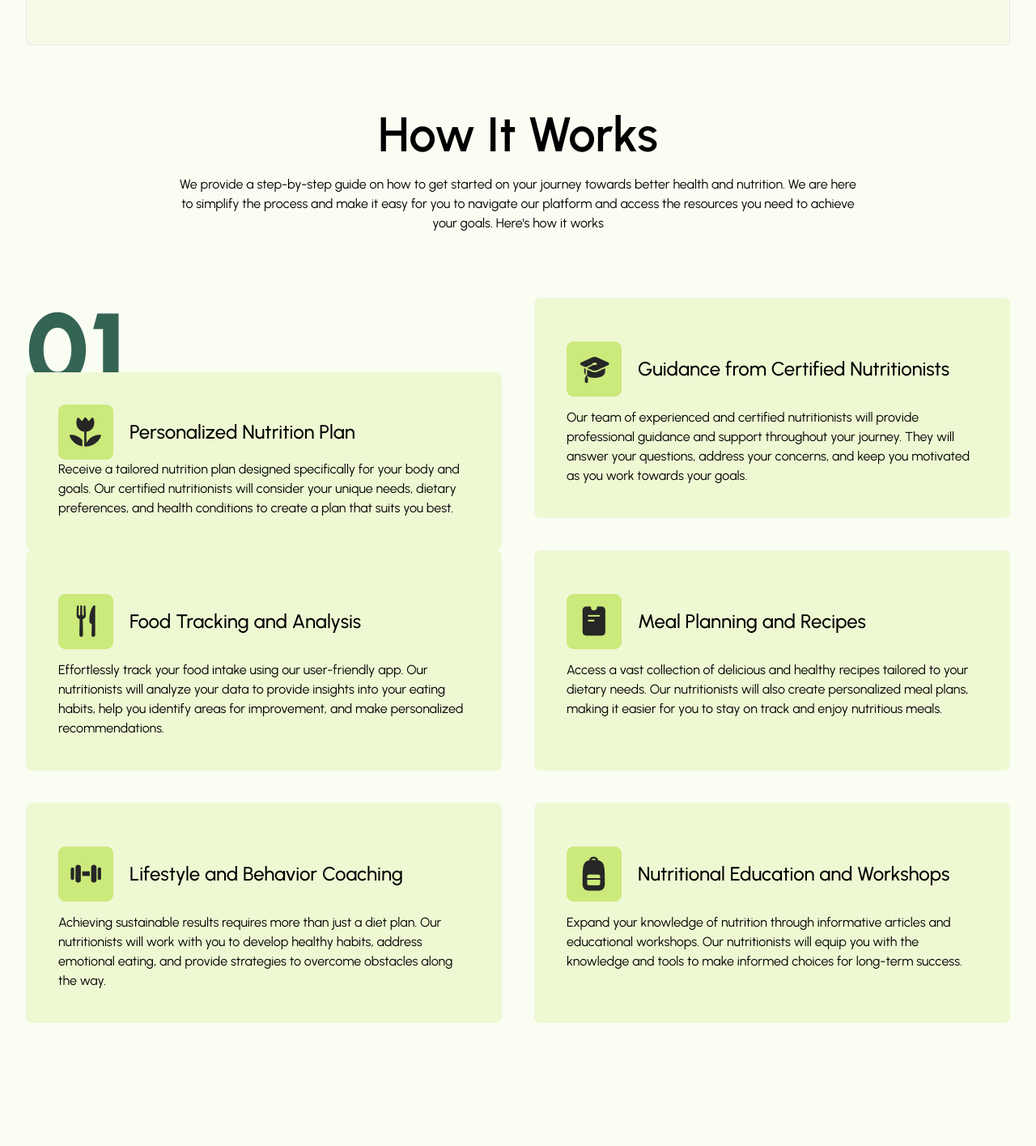
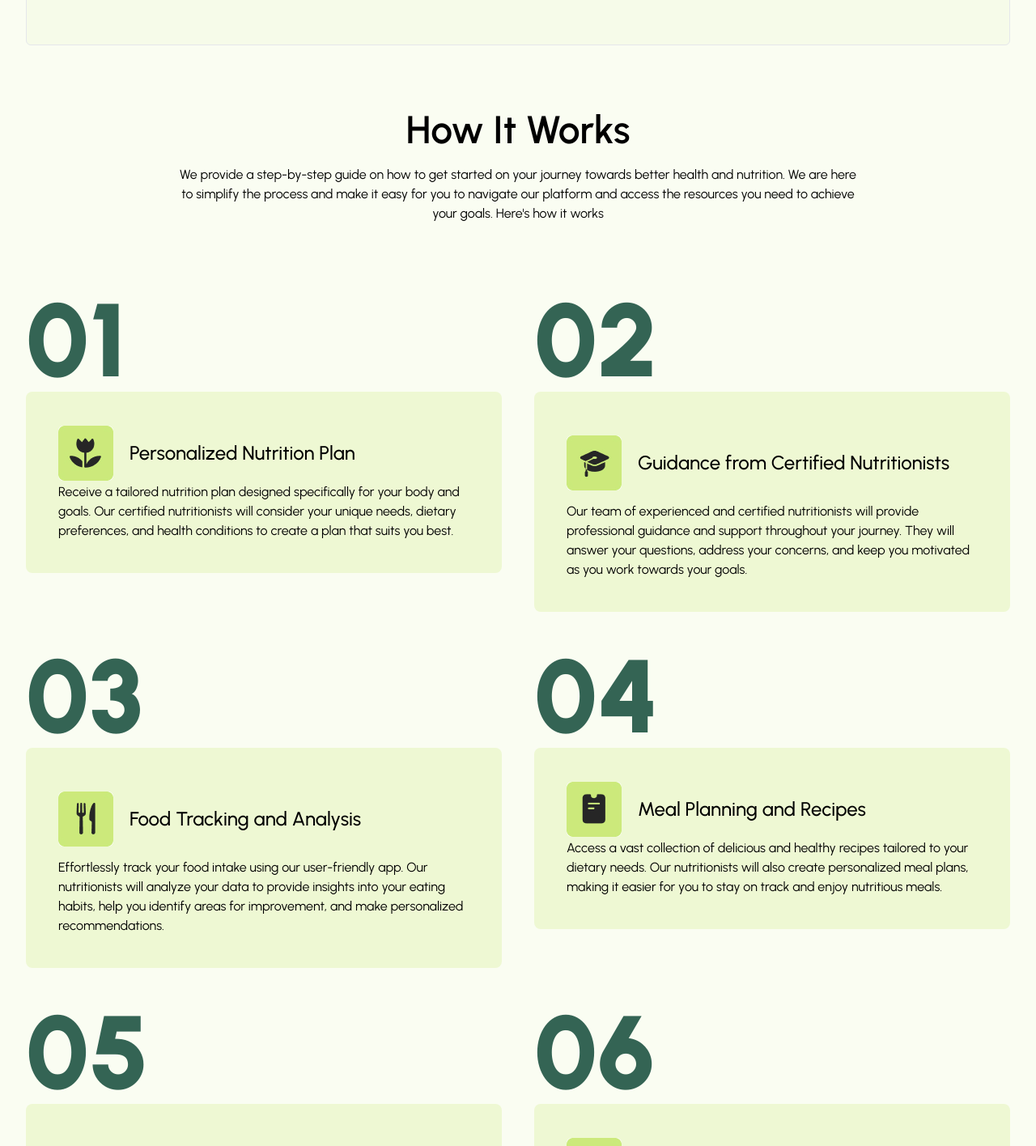
Before and after one commit to Barsheyr/arsheyrnuttition, a React (Vite) app: page /process in a window 1280 px wide. Shown: the part 900-2316 px from the top of the page at 81% size. Built offline with nearby package versions, Linux system fonts and the light colour scheme.

Commit message:
new push

```diff
--- a/src/components/AboutPage/OurStory.jsx
+++ b/src/components/AboutPage/OurStory.jsx
@@ -5,7 +5,7 @@ const OurStory = () => {
   return (
     <div className="bg-green95 py-20 mt-20 font-primary">
       <div className="text-center lg:px-20 space-y-5">
-        <h1 className="text-6xl font-bold"> Our Story </h1>
+        <h1 className="text-5xl font-bold"> Our Story </h1>
         <p>
           Welcome to Nutritionist, your partner in achieving optimal health
           through personalized nutrition coaching. Our certified nutritionists
--- a/src/components/TeamMembers/Tabs.jsx
+++ b/src/components/TeamMembers/Tabs.jsx
@@ -105,7 +105,7 @@ const Tabs = () => {
               activeTab === tab.id && (
                 <div
                   key={tab.id}
-                  className="text-gray-700 grid lg:grid-cols-4 grid-cols-2 gap-20"
+                  className="text-gray-700 grid lg:grid-cols-4 grid-cols-1 gap-20"
                 >
                   <div className="relative">
                     <img src={tab.Img1} alt="" className="" />
--- a/src/pages/AboutPage.jsx
+++ b/src/pages/AboutPage.jsx
@@ -37,7 +37,7 @@ const AboutPage = () => {
       <AboutAchievement />
 
       {/* call to action */}
-      <div className="bg-green90 lg:p-20 p-10 rounded-lg">
+      <div className="bg-green90 lg:p-20 p-10 rounded-lg mb-20 ">
         <div className="flex lg:flex-row flex-col lg:items-center items-start justify-between">
           <div className="flex flex-col gap-5">
             <h1 className="text-3xl font-semibold">
--- a/src/pages/ProcessPage.jsx
+++ b/src/pages/ProcessPage.jsx
@@ -6,11 +6,11 @@ const ProcessPage = () => {
   return (
     <section className="align-element font-primary">
       <div>
-        <div className="mt-20 flex flex-col text-center items-center space-y-10 py-20 bg-green95 p-10 border rounded-md bg-over">
+        <div className="mt-20 flex flex-col text-center items-center space-y-10 py-20 bg-green95 lg:px-10 px-5 border rounded-md bg-over">
           <div className="bg-overview">
             <img src={TeamIcon} alt="" />
           </div>
-          <h1 className="text-5xl font-bold">
+          <h1 className="lg:text-5xl text-3xl font-bold">
             Your Journey to Health and Wellness
           </h1>
           <p>
@@ -26,7 +26,7 @@ const ProcessPage = () => {
 
       <div className="py-20">
         <div className="text-center space-y-5">
-          <h1 className="text-6xl font-semibold"> How It Works </h1>
+          <h1 className="lg:text-5xl text-3xl font-semibold"> How It Works </h1>
           <p className="lg:px-[15%]">
             We provide a step-by-step guide on how to get started on your
             journey towards better health and nutrition. We are here to simplify
@@ -65,24 +65,26 @@ const ProcessPage = () => {
                 <div key={id}>
                   <div className="grid lg:grid-cols-2 gap-10 py-20">
                     {/* 1 */}
-                    <div className="relative">
+                    <div>
                       <h1 className="text-9xl font-black text-darkGreen30">
-                        {" "}
                         01
                       </h1>
-                      <div className="bg-green90 p-10 rounded-lg grid grid-rows- absolute -bottom-10">
+                      <div className="bg-green90 p-10 rounded-lg grid grid-rows-2">
                         <div className="flex items-center gap-5">
                           <img src={cardOnePic} alt="" className="rounded-md" />
                           <h3 className="text-grey15 font-medium text-2xl">
                             {cardOneT}
                           </h3>
                         </div>
-
-                        <p> {cardOneP} </p>
+                        <p className=""> {cardOneP} </p>
                       </div>
                     </div>
 
                     {/* 2 */}
+                    <div>
+                      <h1 className="text-9xl font-black text-darkGreen30">
+                        02
+                      </h1>
                       <div className="bg-green90 p-10 rounded-lg grid grid-rows-2">
                         <div className="flex items-center gap-5">
                           <img src={cardTwoPic} alt="" className="rounded-md" />
@@ -90,42 +92,74 @@ const ProcessPage = () => {
                             {cardTwoT}
                           </h3>
                         </div>
-
                         <p> {cardTwoP} </p>
                       </div>
+                    </div>
+
                     {/* 3 */}
+                    <div>
+                      <h1 className="text-9xl font-black text-darkGreen30">
+                        03
+                      </h1>
                       <div className="bg-green90 p-10 rounded-lg grid grid-rows-2">
                         <div className="flex items-center gap-5">
-                        <img src={cardThreePic} alt="" className="rounded-md" />
+                          <img
+                            src={cardThreePic}
+                            alt=""
+                            className="rounded-md"
+                          />
                           <h3 className="text-grey15 font-medium text-2xl">
                             {cardThreeT}
                           </h3>
                         </div>
+                        <p className=""> {cardThreeP} </p>
+                      </div>
+                    </div>
 
-                      <p> {cardThreeP} </p>
-                    </div>
                     {/* 4 */}
+                    <div>
+                      <h1 className="text-9xl font-black text-darkGreen30">
+                        04
+                      </h1>
                       <div className="bg-green90 p-10 rounded-lg grid grid-rows-2">
                         <div className="flex items-center gap-5">
-                        <img src={cardFourPic} alt="" className="rounded-md" />
+                          <img
+                            src={cardFourPic}
+                            alt=""
+                            className="rounded-md"
+                          />
                           <h3 className="text-grey15 font-medium text-2xl">
                             {cardFourT}
                           </h3>
                         </div>
-                      <p> {cardFourP} </p>
+                        <p className=""> {cardFourP} </p>
                       </div>
+                    </div>
+
                     {/* 5 */}
+                    <div>
+                      <h1 className="text-9xl font-black text-darkGreen30">
+                        05
+                      </h1>
                       <div className="bg-green90 p-10 rounded-lg grid grid-rows-2">
                         <div className="flex items-center gap-5">
-                        <img src={cardFivePic} alt="" className="rounded-md" />
+                          <img
+                            src={cardFivePic}
+                            alt=""
+                            className="rounded-md"
+                          />
                           <h3 className="text-grey15 font-medium text-2xl">
                             {cardFiveT}
                           </h3>
                         </div>
-
-                      <p> {cardFiveP} </p>
+                        <p className=""> {cardFiveP} </p>
+                      </div>
                     </div>
                     {/* 6 */}
+                    <div>
+                      <h1 className="text-9xl font-black text-darkGreen30">
+                        06
+                      </h1>
                       <div className="bg-green90 p-10 rounded-lg grid grid-rows-2">
                         <div className="flex items-center gap-5">
                           <img src={cardSixPic} alt="" className="rounded-md" />
@@ -133,7 +167,8 @@ const ProcessPage = () => {
                             {cardSixT}
                           </h3>
                         </div>
-                      <p> {cardSixP} </p>
+                        <p className=""> {cardSixP} </p>
+                      </div>
                     </div>
                   </div>
                 </div>
--- a/src/pages/TeamMembersPage.jsx
+++ b/src/pages/TeamMembersPage.jsx
@@ -6,7 +6,7 @@ const TeamMembersPage = () => {
   return (
     <section className="align-element font-primary">
       <div>
-        <div className="mt-20 flex flex-col text-center items-center space-y-10 py-20 bg-green95 p-10 border rounded-md bg-over">
+        <div className="mt-20 flex flex-col text-center items-center space-y-10 py-20 bg-green95 lg:px-10 px-5 border rounded-md bg-over">
           <div className="bg-overview">
             <img src={TeamIcon} alt="" />
           </div>
@@ -26,7 +26,7 @@ const TeamMembersPage = () => {
           <Tabs />
         </div>
         {/* call to action */}
-        <div className="bg-green90 p-20 rounded-lg my-20">
+        <div className="bg-green90 lg:p-20 p-10 rounded-lg my-32 ">
           <div className="flex lg:flex-row flex-col lg:items-center items-start justify-between">
             <div className="flex flex-col gap-5">
               <h1 className="text-3xl font-semibold">
@@ -39,7 +39,7 @@ const TeamMembersPage = () => {
                 towards optimal health and well-being.
               </p>
             </div>
-            <div className="btn border-none bg-darkGreen20 hover:bg-green70 text-white mt-5 hover:bg-orange70">
+            <div className="btn border-none bg-darkGreen15 text-white mt-5 hover:bg-green70 hover:text-black">
               <p>Join Now </p>
             </div>
           </div>
```
Lines whose indentation alone changed are shown as unchanged.
